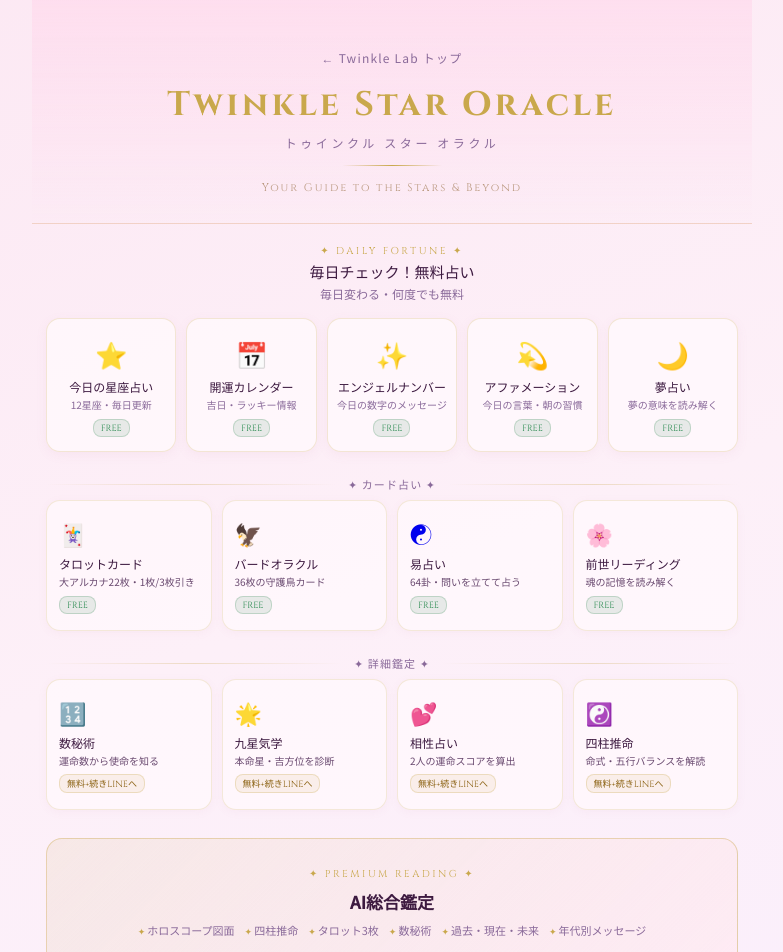
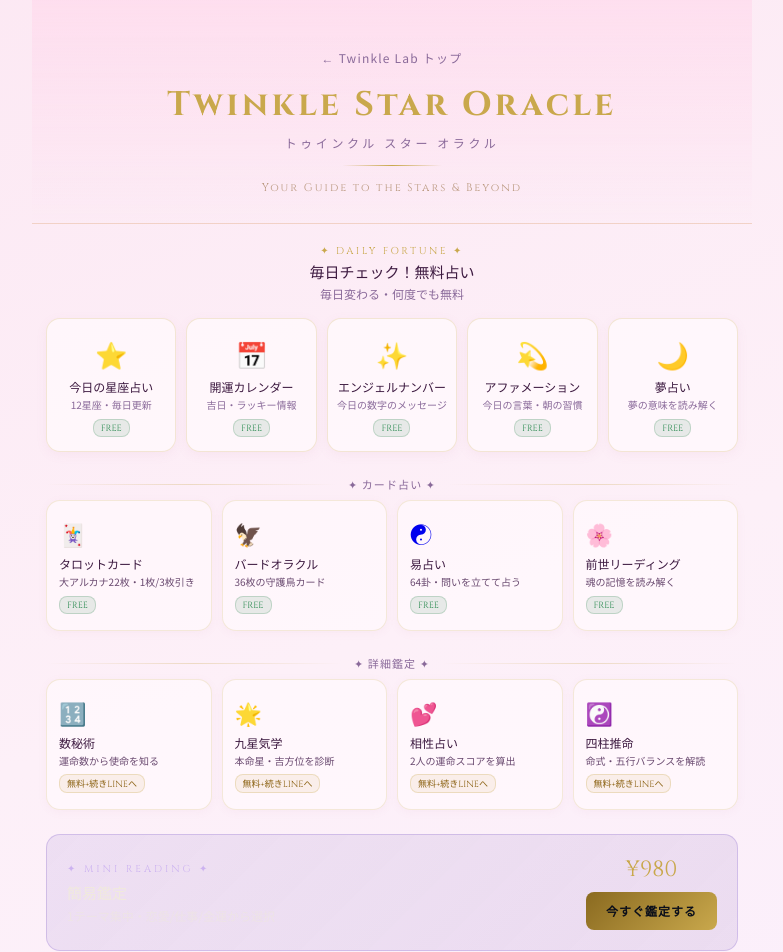
Before and after one commit to sincere1229/sincere1229-twinklelab-next, a Next.js app: page /star in a window 1280 px wide. Shown: the top 952 px of the page, without its empty margins (248-1031 px from the left). Built offline with nearby package versions, Linux system fonts and the light colour scheme.

Commit message:
Update page.tsx

```diff
--- a/app/star/page.tsx
+++ b/app/star/page.tsx
@@ -157,6 +157,19 @@ export default function StarPortal() {
           ))}
         </div>
 
+        {/* ミニ鑑定 */}
+        <div style={{margin:'8px 14px 12px',background:'linear-gradient(135deg,rgba(155,127,212,0.15),rgba(100,60,160,0.1))',border:'1px solid rgba(155,127,212,0.35)',borderRadius:'14px',padding:'20px',display:'flex',alignItems:'center',gap:'16px',flexWrap:'wrap' as const}}>
+          <div style={{flex:1}}>
+            <div style={{fontFamily:'Cinzel,serif',fontSize:'10px',color:'#c4a8f0',letterSpacing:'3px',textTransform:'uppercase' as const,marginBottom:'6px',opacity:0.8}}>✦ Mini Reading ✦</div>
+            <div style={{fontSize:'15px',color:'#f0eadc',fontWeight:500,marginBottom:'4px'}}>簡易鑑定</div>
+            <div style={{fontSize:'12px',color:'rgba(240,234,220,0.5)'}}>1テーマ集中・恋愛/仕事/金運から選択</div>
+          </div>
+          <div style={{textAlign:'center' as const,flexShrink:0}}>
+            <div style={{fontFamily:'Cinzel,serif',fontSize:'22px',color:'#c9a84c',marginBottom:'8px'}}>¥980</div>
+            <a href="/star/mini" style={{display:'inline-block',background:'linear-gradient(135deg,#8a6a20,#c9a84c)',borderRadius:'8px',color:'#0a0e1a',fontFamily:'Cinzel,serif',fontSize:'12px',fontWeight:700,letterSpacing:'1px',padding:'10px 20px',textDecoration:'none'}}>今すぐ鑑定する</a>
+          </div>
+        </div>
+
         {/* 総合鑑定 */}
         <div className="sogo">
           <div className="sogo-label">✦ Premium Reading ✦</div>
```
